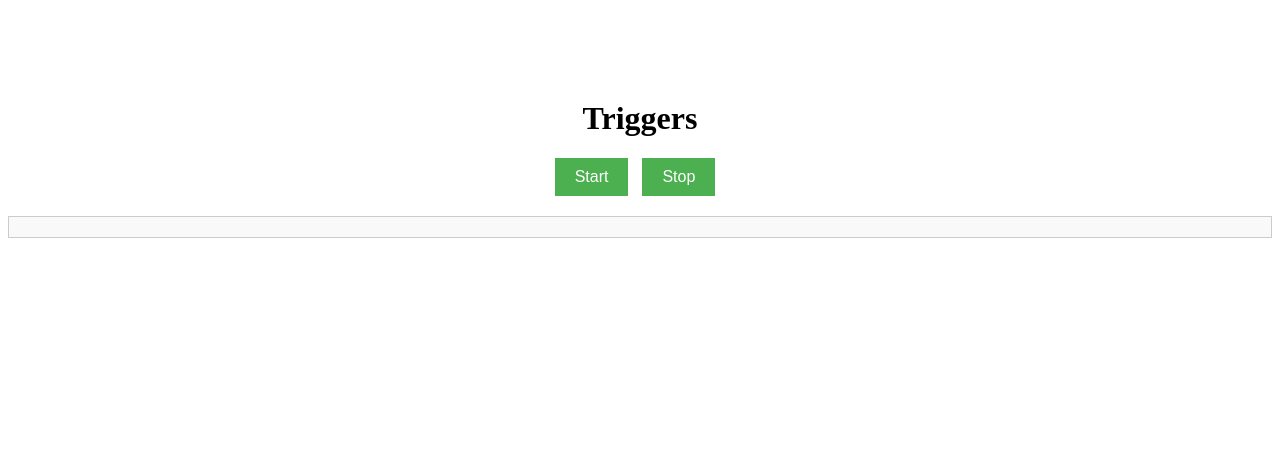
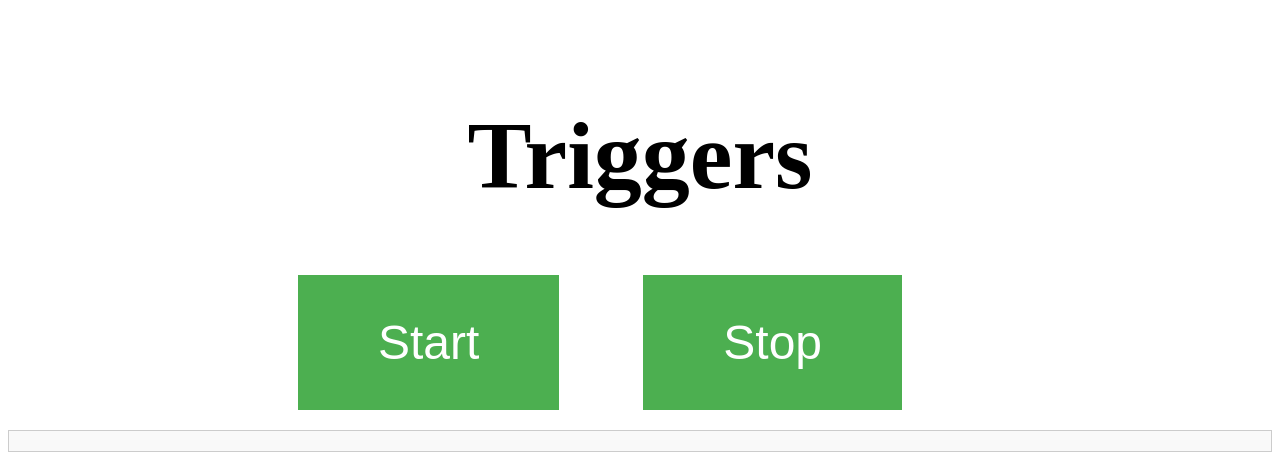
Before and after one commit to Vyadavgit/robo-pi, a plain HTML site: page templates/index.html in a window 1280 px wide. Drawn offline with Linux system fonts and the light colour scheme.

Commit message:
resize triggers

```diff
--- a/templates/index.html
+++ b/templates/index.html
@@ -8,13 +8,13 @@
             margin-top: 100px;
         }
         .button {
-            padding: 10px 20px;
-            font-size: 16px;
+            padding: 40px 80px; /* Increased padding for extra large size */
+            font-size: 48px; /* Increased font size for extra large size */
             background-color: #4CAF50;
             color: white;
             border: none;
             cursor: pointer;
-            margin-right: 10px;
+            margin-right: 80px; /* Increased margin for separation */
         }
         #logBox {
             margin-top: 20px;
@@ -34,7 +34,7 @@
 </head>
 <body>
     <div class="container">
-        <h1>Triggers</h1>
+        <h1 style="font-size: 96px;">Triggers</h1>
         <button class="button" onclick="startProcess()">Start</button>
         <button class="button" onclick="stopProcess()">Stop</button>
     </div>
```
